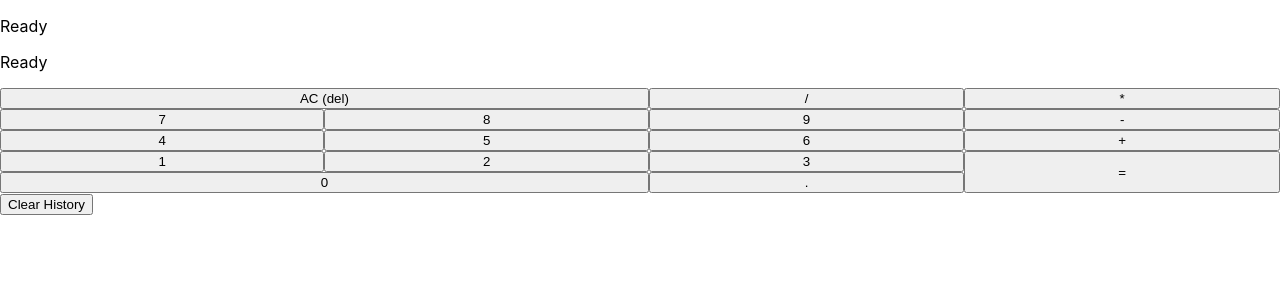
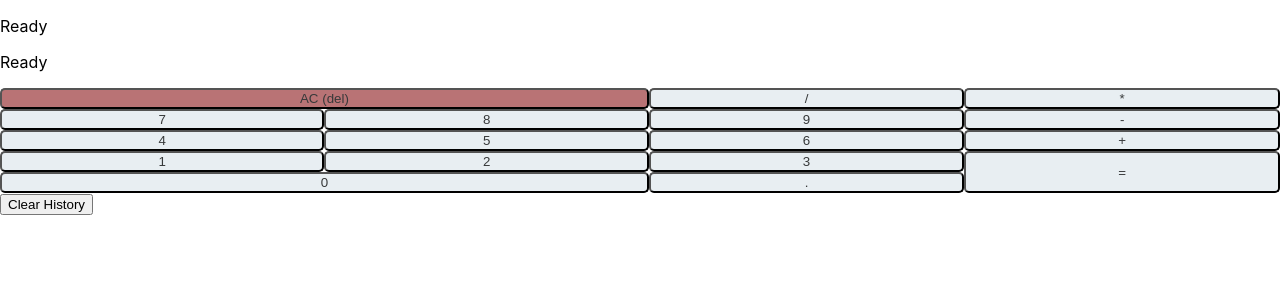
Before and after one commit to nic-vo/nv-portfolio, a Next.js app: page /fcc/ex-calculator in a window 1280 px wide. Shown: the top 300 px of the page. Built offline with nearby package versions, Linux system fonts and the light colour scheme.

Commit message:
Basic keypad styling

```diff
--- a/components/fcc/calculator/Keypad/Keypad.js
+++ b/components/fcc/calculator/Keypad/Keypad.js
@@ -1,6 +1,6 @@
 import React from 'react';
 
-import calcStyles from './Keypad.module.css';
+import keyStyles from './Keypad.module.css';
 
 const Keypad = ({
 	keyId,
@@ -10,7 +10,7 @@ const Keypad = ({
 }) => {
 
 	return (
-		<button id={keyId} value={keyVal} onClick={handler} style={{"gridArea": keyId}}>
+		<button className={`${keyStyles.keypad}${keyId === "clear" ? ` ${keyStyles.clear}` : ""}`} id={keyId} value={keyVal} onClick={handler} style={{ "gridArea": keyId }}>
 			{content}
 		</button>
 	);
--- a/components/fcc/calculator/Keypad/Keypad.module.css
+++ b/components/fcc/calculator/Keypad/Keypad.module.css
@@ -0,0 +1,14 @@
+.keypad {
+	background-color: #E8EEF2;
+	color: #37393A;
+	border-radius: 5px;
+}
+
+.keypad:hover {
+	filter: brightness(0%);
+}
+
+.clear {
+	background-color: #B97375;
+	color: #37393A
+}
```
